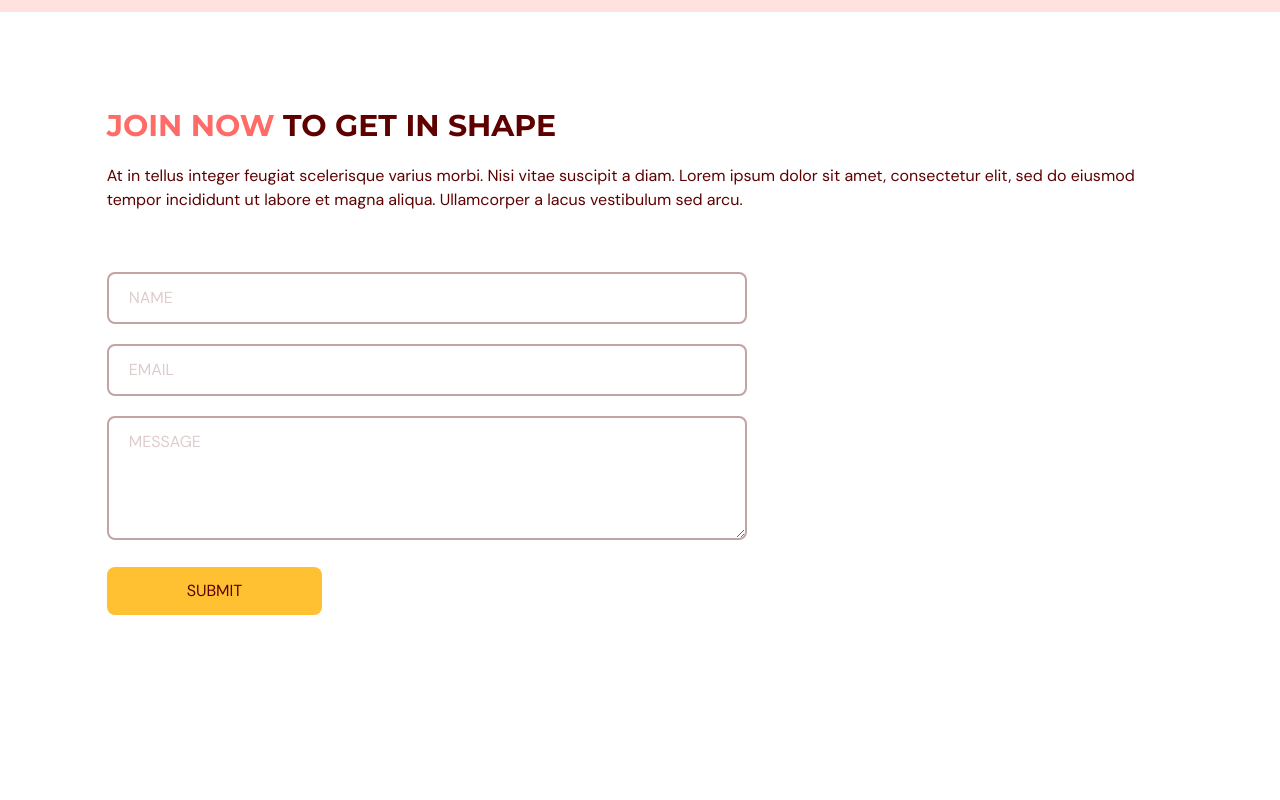
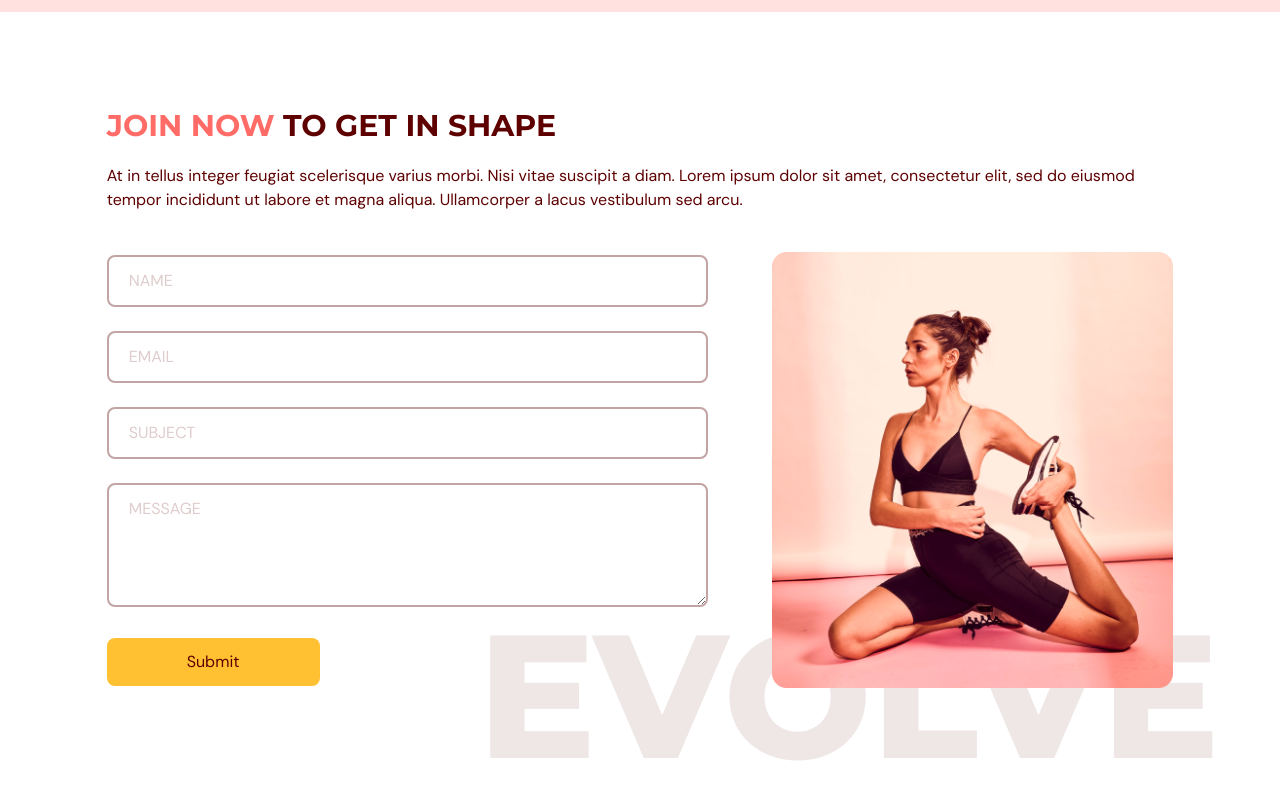
Before and after one commit to KaleabIsDoneWithJava/Evogym_-_Service_Website, a React (Vite) app: page / in a window 1280 px wide. Shown: the part 2978-3778 px from the top of the page. Before the commit the page ends 3721 px from the top, so only its background shows below. Built offline with nearby package versions, Linux system fonts and the light colour scheme.

Commit message:
Need to finish up the captcha on the form link in the code but form submission was successful

```diff
--- a/src/scenes/contactus/index.tsx
+++ b/src/scenes/contactus/index.tsx
@@ -49,14 +49,16 @@
             a lacus vestibulum sed arcu.
           </p>
         </motion.div>
+
         {/* FORM & IMAGE */}
-        <div className="mt-10 justify-between gap-8 md:flex">
+
+        <div className="mt-10 items-center justify-between gap-16 md:flex">
           <motion.div
             className="mt-10 basis-3/5 md:mt-0"
             initial="hidden"
             whileInView="visible"
             viewport={{ once: true, amount: 0.5 }}
-            transition={{ delay: 0.2, duration: 0.5 }}
+            transition={{ duration: 0.5 }}
             variants={{
               hidden: { opacity: 0, y: 50 },
               visible: { opacity: 1, y: 0 },
@@ -67,10 +69,9 @@
               onSubmit={onSubmit}
               action="https://formsubmit.co/el/hobime"
               method="POST"
-              //className="flex flex-col gap-6"
             >
               <input
-                className="mt-5 w-full rounded-lg border-2 border-gray-300 px-5 py-3 placeholder-gray-100 focus:border-primary-500 focus:outline-none"
+                className="mb-6 w-full rounded-lg border-2 border-gray-300 px-5 py-3 placeholder-gray-100 focus:border-primary-500 focus:outline-none"
                 type="text"
                 placeholder="NAME"
                 {...register("name", {
@@ -86,8 +87,8 @@
                 </p>
               )}
               <input
-                className=" mt-5 w-full rounded-lg border-2 border-gray-300 px-5 py-3 placeholder-gray-100 focus:border-primary-500 focus:outline-none"
-                type="text"
+                className=" mb-6 w-full rounded-lg border-2 border-gray-300 px-5 py-3 placeholder-gray-100 focus:border-primary-500 focus:outline-none"
+                type="email"
                 placeholder="EMAIL"
                 {...register("email", {
                   required: true,
@@ -101,8 +102,24 @@
                   {errors.email.type === "pattern" && "Invalid email address."}
                 </p>
               )}
+              <input
+                className="mb-6 w-full rounded-lg border-2 border-gray-300 px-5 py-3 placeholder-gray-100 focus:border-primary-500 focus:outline-none"
+                type="text"
+                placeholder="SUBJECT"
+                {...register("subject", {
+                  required: true,
+                  maxLength: 200,
+                })}
+              />
+              {errors.name && (
+                <p className="mt-1 text-red-500 ">
+                  {errors.name.type === "required" && "This Field is required."}
+                  {errors.name.type === "maxLength" &&
+                    "Max length is 200 characters."}
+                </p>
+              )}
               <textarea
-                className="mt-5  w-full rounded-lg border-2 border-gray-300 px-5 py-3 placeholder-gray-100 focus:border-primary-500 focus:outline-none"
+                className="mb-6  w-full rounded-lg border-2 border-gray-300 px-5 py-3 placeholder-gray-100 focus:border-primary-500 focus:outline-none"
                 placeholder="MESSAGE"
                 rows={4}
                 cols={50}
@@ -121,11 +138,33 @@
               )}
               <button
                 type="submit"
-                className="mt-5 rounded-lg bg-secondary-500 px-20 py-3 transition duration-500 hover:text-white"
+                className=" rounded-lg bg-secondary-500 px-20 py-3 transition duration-500 hover:text-white"
               >
-                SUBMIT
+                Submit
               </button>
             </form>
+          </motion.div>
+
+          {/* IMAGE */}
+
+          <motion.div
+            className="relative mt-16 basis-2/5 md:mt-0"
+            initial="hidden"
+            whileInView="visible"
+            viewport={{ once: true, amount: 0.5 }}
+            transition={{ delay: 0.2, duration: 0.5 }}
+            variants={{
+              hidden: { opacity: 0, y: 50 },
+              visible: { opacity: 1, y: 0 },
+            }}
+          >
+            <div className="w-full before:absolute before:-bottom-20 before:-right-10 before:z-[-1] md:before:content-evolvetext">
+              <img
+                className="w-full"
+                alt="contact-us-page-graphic"
+                src={ContactUsPageGraphic}
+              />
+            </div>
           </motion.div>
         </div>
       </motion.div>
```
